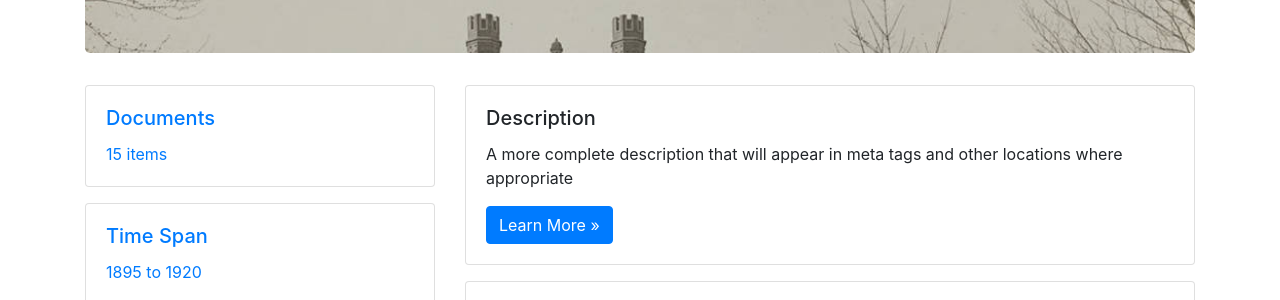
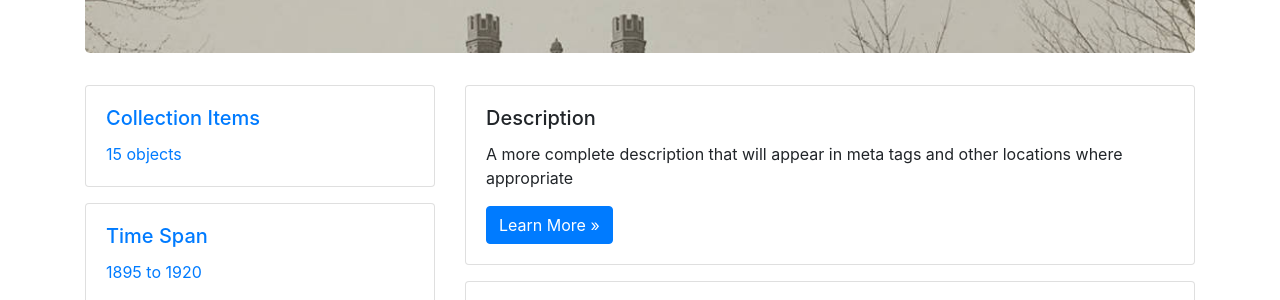
Before and after one commit to uidaholib/pages-collection, a Jekyll site: the page built from index.md, in a window 1280 px wide. Shown: the part 321-621 px from the top of the page. Built offline with Jekyll 4.4.1, drawn with Linux system fonts in a browser that asks for light colours.

Commit message:
change title of item count on index

```diff
--- a/_includes/index/documents.html
+++ b/_includes/index/documents.html
@@ -1,6 +1,6 @@
 <a class="card mb-3" href="{{ "/data/" | relative_url }}">
   <div class="card-body">
-    <h5 class="card-title">Documents</h5>
-    <p class="card-text">{{ items | size }} items</p>
+    <h5 class="card-title">Collection Items</h5>
+    <p class="card-text">{{ items | size }} objects</p>
   </div>
 </a>
```
